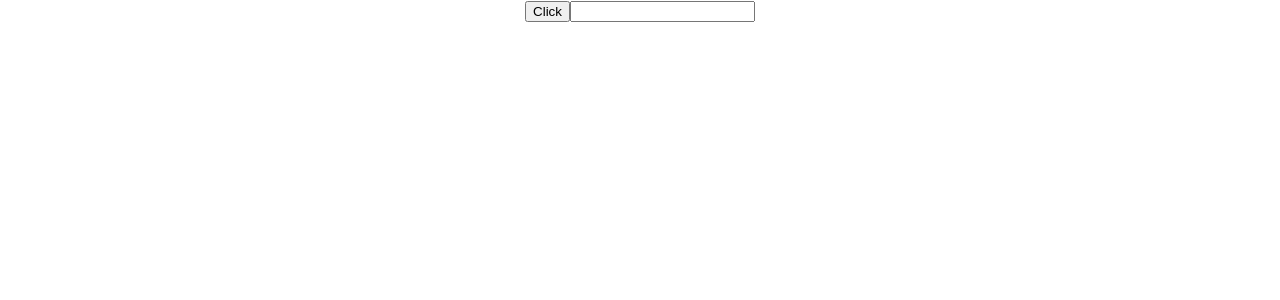
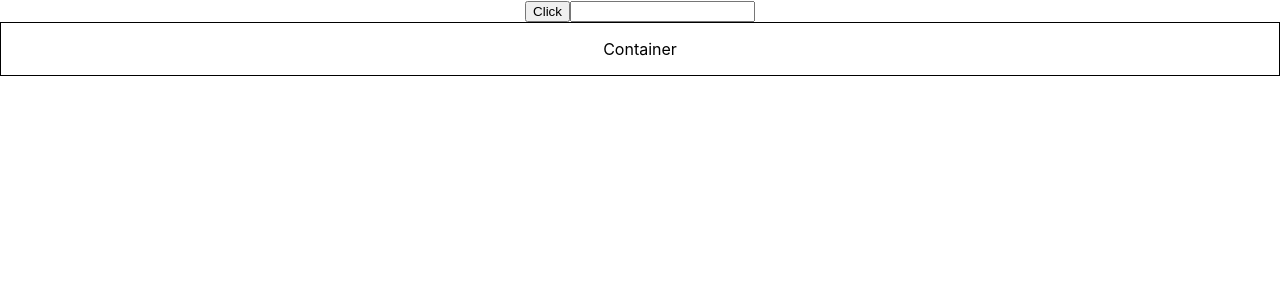
Before and after one commit to sumanta2/react-typescript-demo, a React (Create React App) app: page / in a window 1280 px wide. Shown: the top 300 px of the page. Built offline with nearby package versions, Linux system fonts and the light colour scheme.

Commit message:
6 vdo 7 Css Prop Types

```diff
--- a/src/App.tsx
+++ b/src/App.tsx
@@ -9,6 +9,7 @@
 // import Oscar from './components/Oscar';
 import Button from './components/Button';
 import Input from './components/Input';
+import Container from './components/Container';
 
 function App() {
 
@@ -21,6 +22,7 @@
 
       <Button handleClick={(event, id)=> { console.log("Button clicked"+event+id)}}></Button>
       <Input value='' handleChange={(event)=>{console.log(event)}} />
+      <Container style={{border:'1px solid black',padding:'1rem'}}/>
 
     </div>
   );
--- /dev/null
+++ b/src/components/Container.tsx
@@ -0,0 +1,10 @@
+type containerProps={
+    style:React.CSSProperties  //it indicate only css valid property and attribute otherwise throw typescript error
+}
+const Container = (props:containerProps) => {
+  return (
+    <div style={props.style}>Container</div>
+  )
+}
+
+export default Container
```
Also changed, not shown: Readme.txt.
